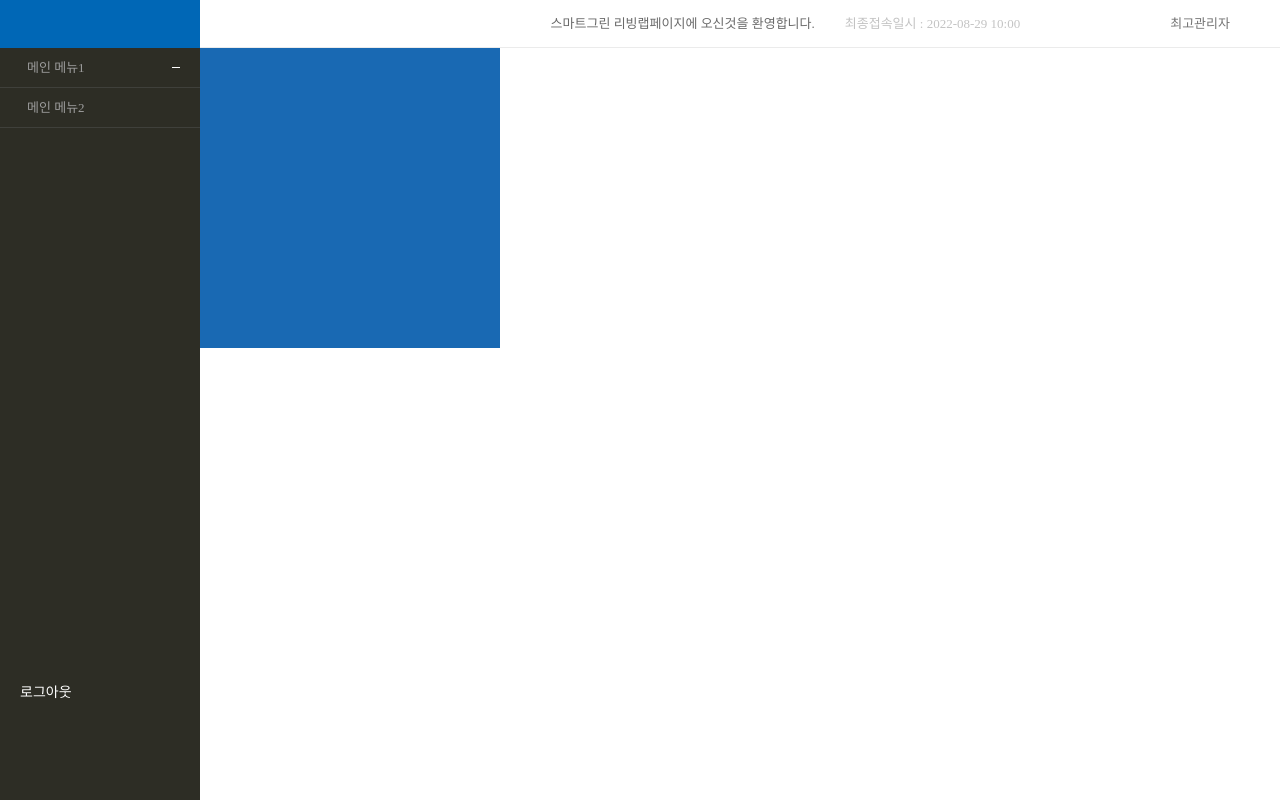
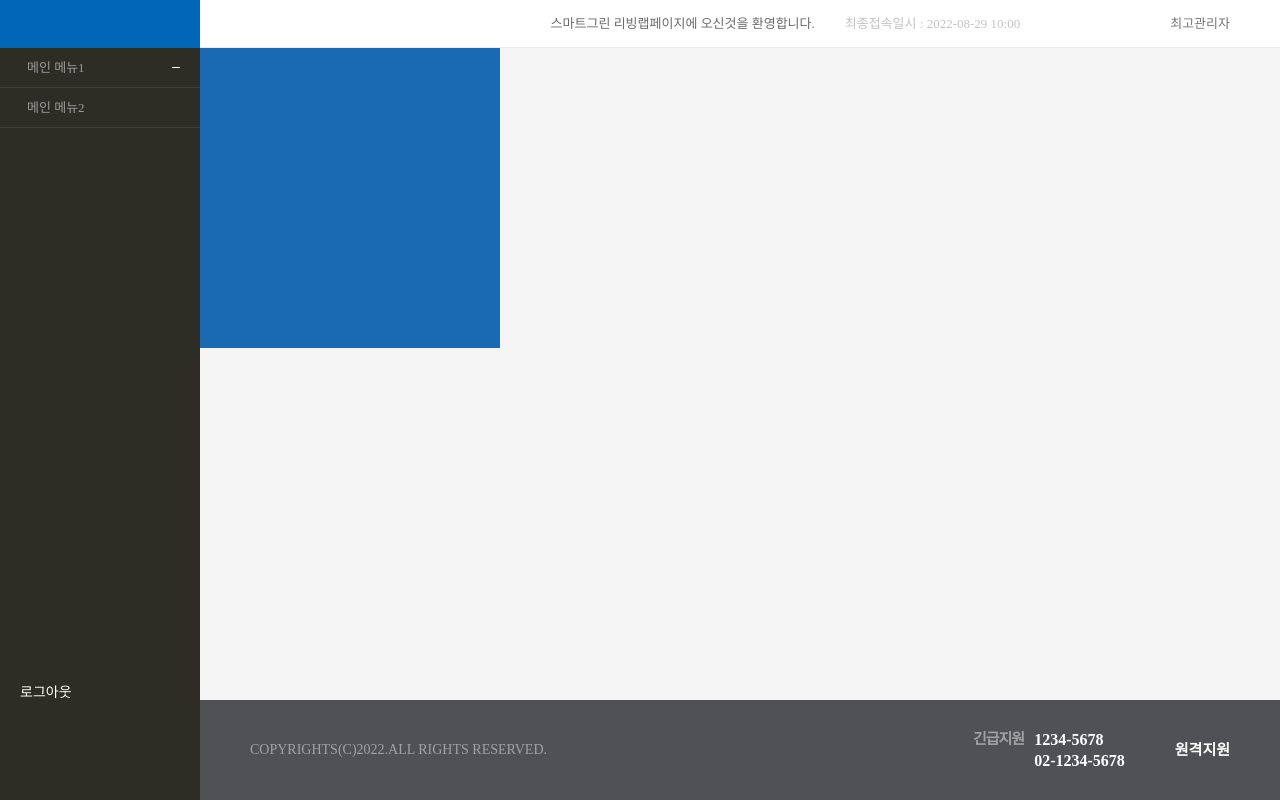
Before and after one commit to suld2495/admin, a Next.js app: page / in a window 1280 px wide. Built offline with nearby package versions, Linux system fonts and the light colour scheme.

Commit message:
[change] 관리자 레이아웃에 푸터 및 메인 추가

```diff
--- a/components/admin/layout/AdminLayout.tsx
+++ b/components/admin/layout/AdminLayout.tsx
@@ -2,6 +2,7 @@ import { ReactNode } from "react";
 import Header from "./Header";
 import Navibar from "./Navibar";
 import styled from './layout.module.scss';
+import Footer from "./Footer";
 
 interface AdminLayoutProps {
   children: ReactNode;
@@ -14,7 +15,10 @@ export default function AdminLayout({ children }: AdminLayoutProps) {
         <Navibar />
         <div>
           <Header />
-          {children}
+          <main>
+            {children}
+          </main>
+          <Footer />
         </div>
       </div>
     </>
```
